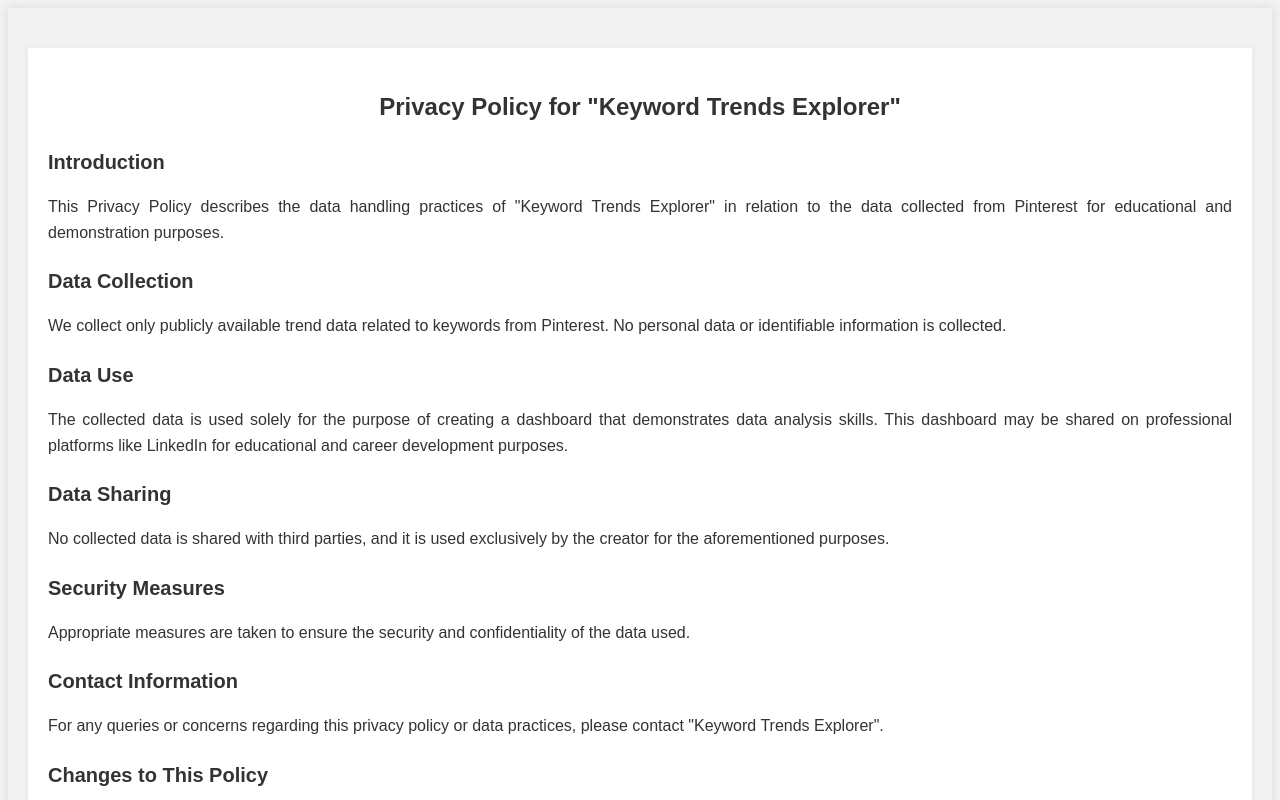
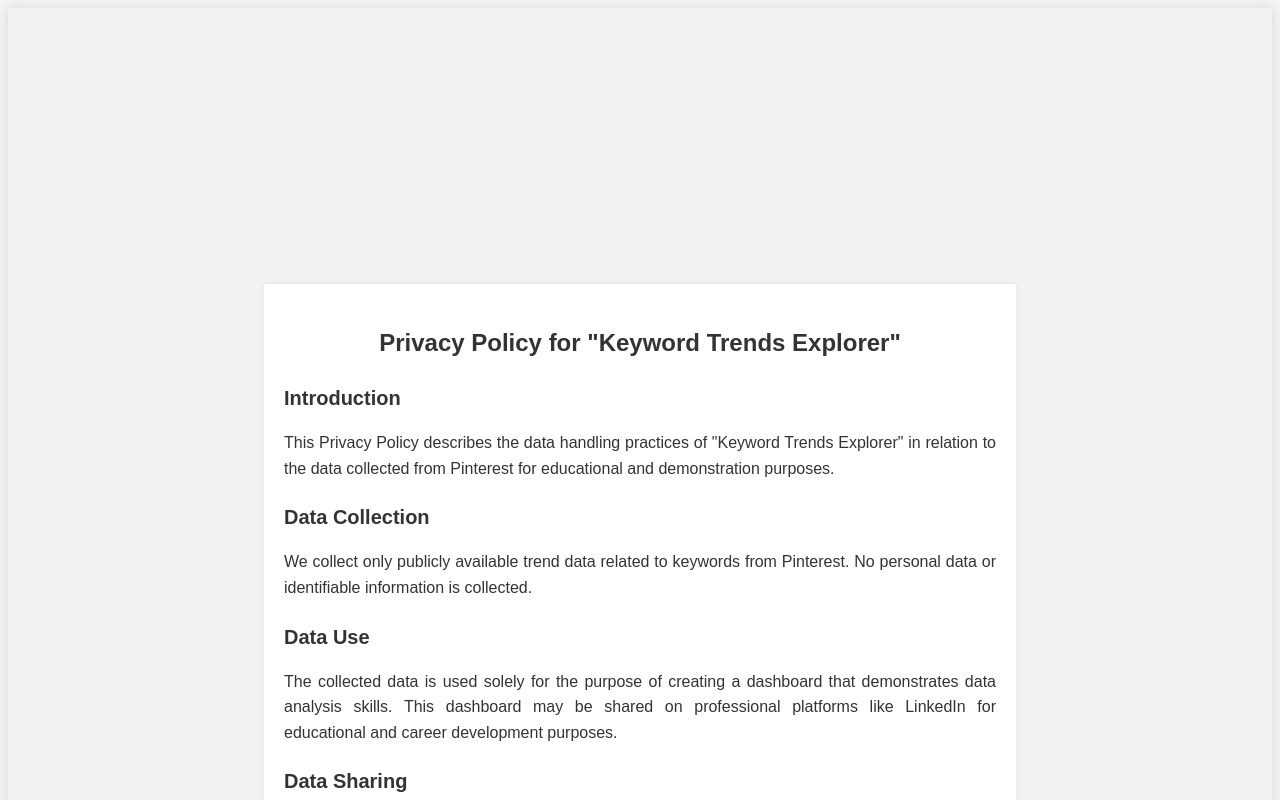
Before and after one commit to li-trot/PolicyForDashboard, a plain HTML site: page index.html in a window 1280 px wide. Shown: the top 800 px of the page. Drawn offline with Linux system fonts and the light colour scheme.

Commit message:
Update style.css

```diff
--- a/style.css
+++ b/style.css
@@ -3,7 +3,7 @@ body {
     font-family: Arial, sans-serif; /* clean, easy-to-read font */
     color: #333; /* darker text color for readability */
     line-height: 1.6; /* spacing between lines */
-    padding: 20px; /* padding around the content */
+    padding: 20%; /* padding around the content */
     box-shadow: 0px 0px 10px 0px rgba(0,0,0,0.1); /* subtle shadow around the page */
 }
 
```
